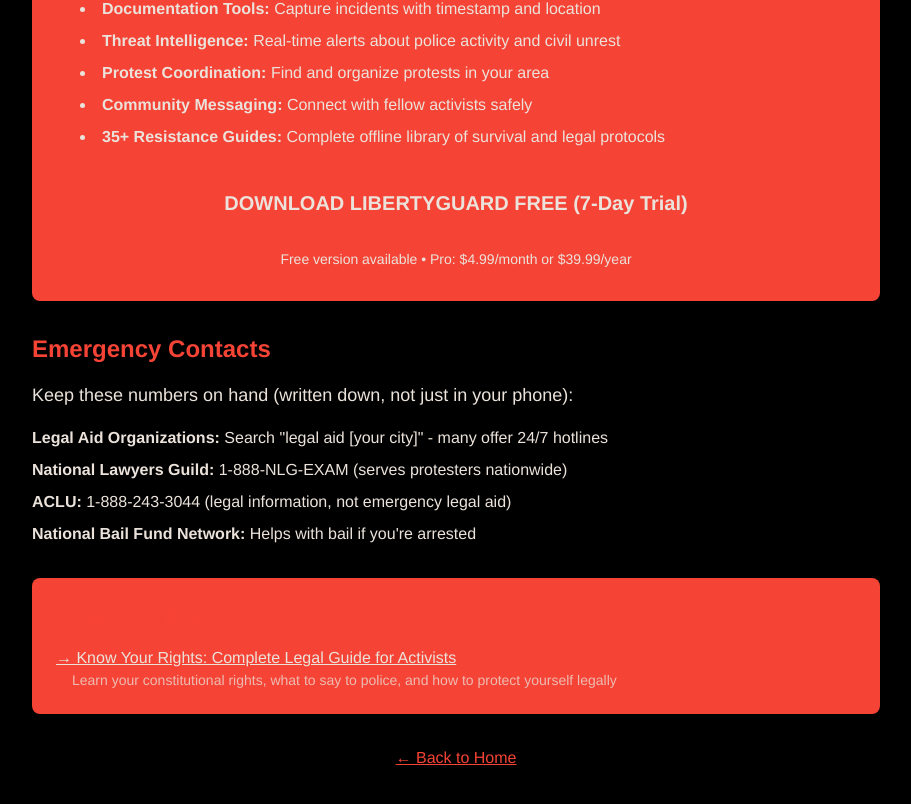
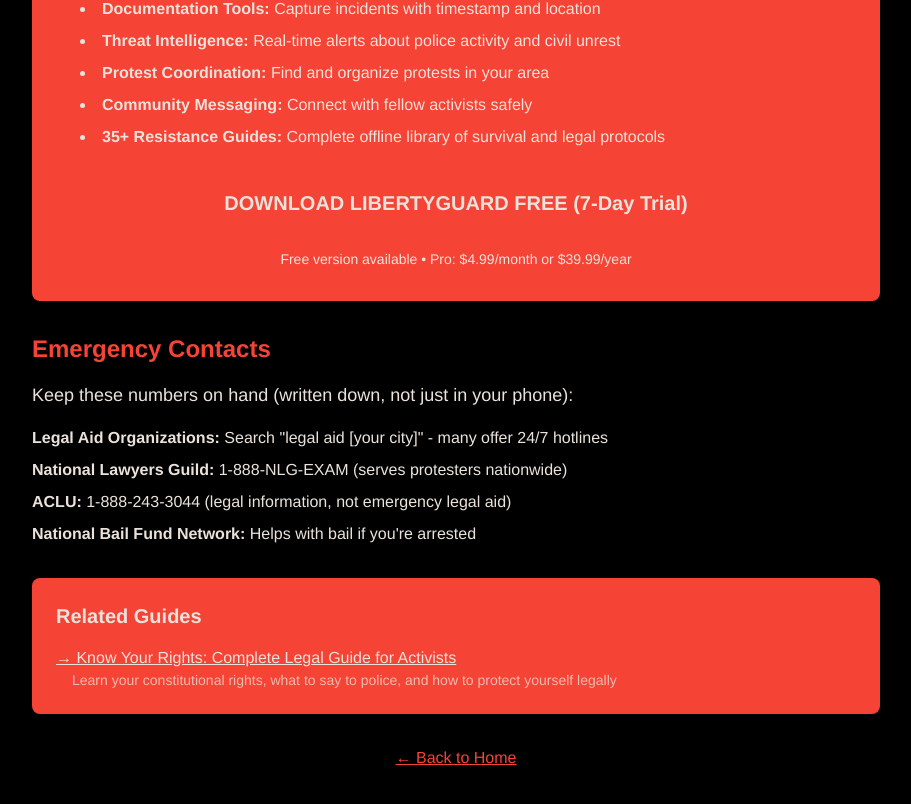
Before and after one commit to thedanperry/LibertyGuard-Website, a Next.js app: page /protest-safety in a window 1280 px wide. Shown: the part 3803-4607 px from the top of the page, without its empty margins (184-1095 px from the left). Built offline with nearby package versions, Linux system fonts and the light colour scheme.

Commit message:
Fix Related Guides heading in red boxes

```diff
--- a/src/app/know-your-rights/page.tsx
+++ b/src/app/know-your-rights/page.tsx
@@ -242,7 +242,7 @@
 
           <div className="mt-12 space-y-4">
             <div className="bg-climate-red bg-opacity-10 p-6 rounded-lg mb-8">
-              <h3 className="text-xl font-bold text-climate-red mb-4">Related Guides</h3>
+              <h3 className="text-xl font-bold text-climate-cream mb-4">Related Guides</h3>
               <ul className="space-y-3">
                 <li>
                   <Link href="/protest-safety" className="text-climate-cream hover:text-climate-red transition-colors underline">
--- a/src/app/protest-safety/page.tsx
+++ b/src/app/protest-safety/page.tsx
@@ -211,7 +211,7 @@
 
           <div className="mt-12 space-y-4">
             <div className="bg-climate-red bg-opacity-10 p-6 rounded-lg mb-8">
-              <h3 className="text-xl font-bold text-climate-red mb-4">Related Guides</h3>
+              <h3 className="text-xl font-bold text-climate-cream mb-4">Related Guides</h3>
               <ul className="space-y-3">
                 <li>
                   <Link href="/know-your-rights" className="text-climate-cream hover:text-climate-red transition-colors underline">
```
